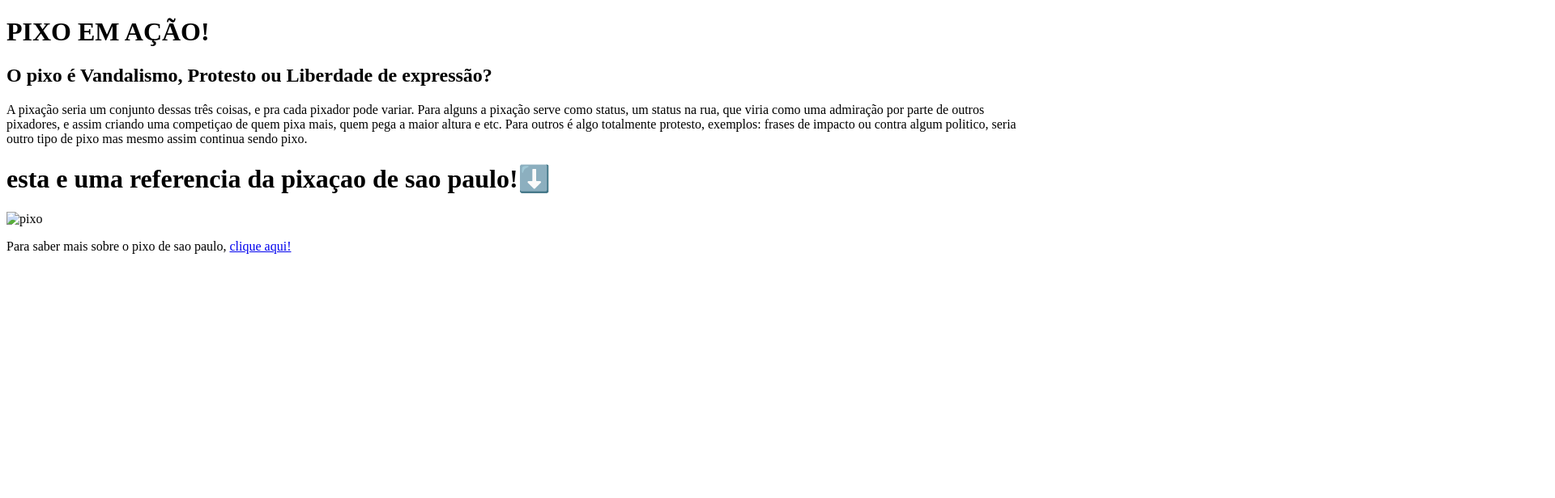
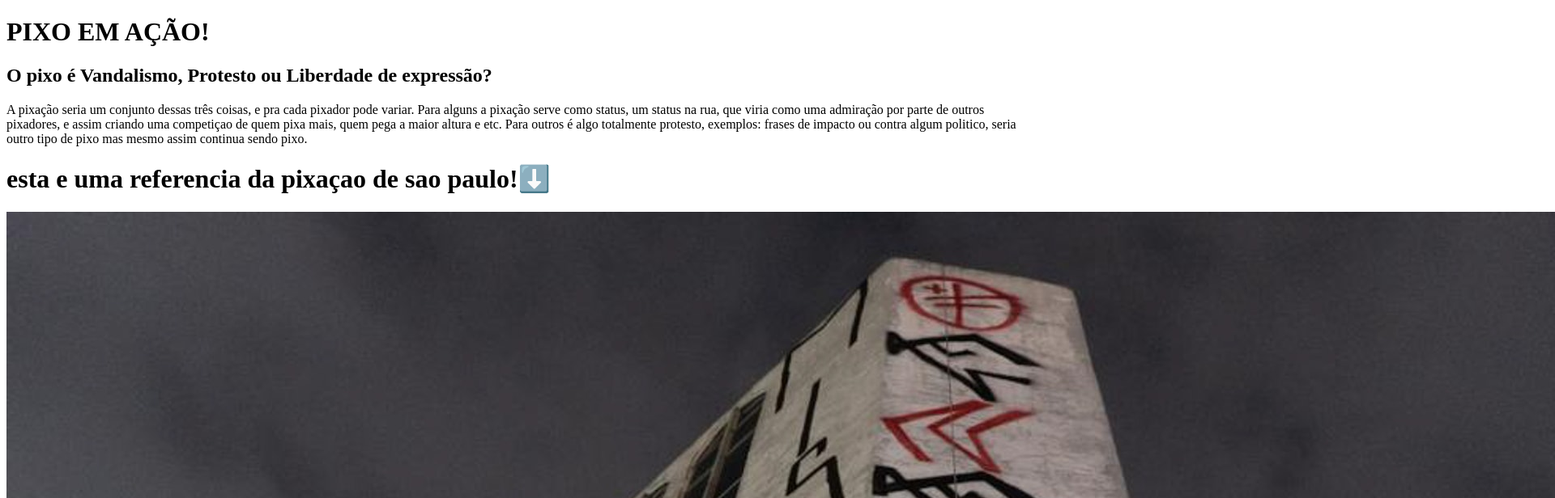
Before and after one commit to victorsilvati/PIXACAO, a plain HTML site: page index.html in a window 1280 px wide. Shown: the top 616 px of the page at 81% size, 1920 px wide, since content can reach past the window. Drawn offline with Linux system fonts and the light colour scheme.

Commit message:
Update index.html

```diff
--- a/index.html
+++ b/index.html
@@ -14,7 +14,7 @@
         Para outros é algo totalmente protesto, exemplos: frases de impacto ou contra algum politico, seria outro tipo de pixo mas mesmo assim continua sendo pixo.
     </P>
     <h1>esta e uma referencia da pixaçao de sao paulo!⬇️</h1>
-   <img src="imagens/eneri.jpg" alt="pixo">
+   <img src="eneri.jpg" alt="pixo">
     <p>Para saber mais sobre o pixo de sao paulo, <a href="https://www.ifch.unicamp.br/eha/atas/2014/Karen%20Christye%20Fidelis.pdf" target="_blank" rel="external">clique aqui!</a></p>
 
     <h1></h1><!--link interno-->
```
